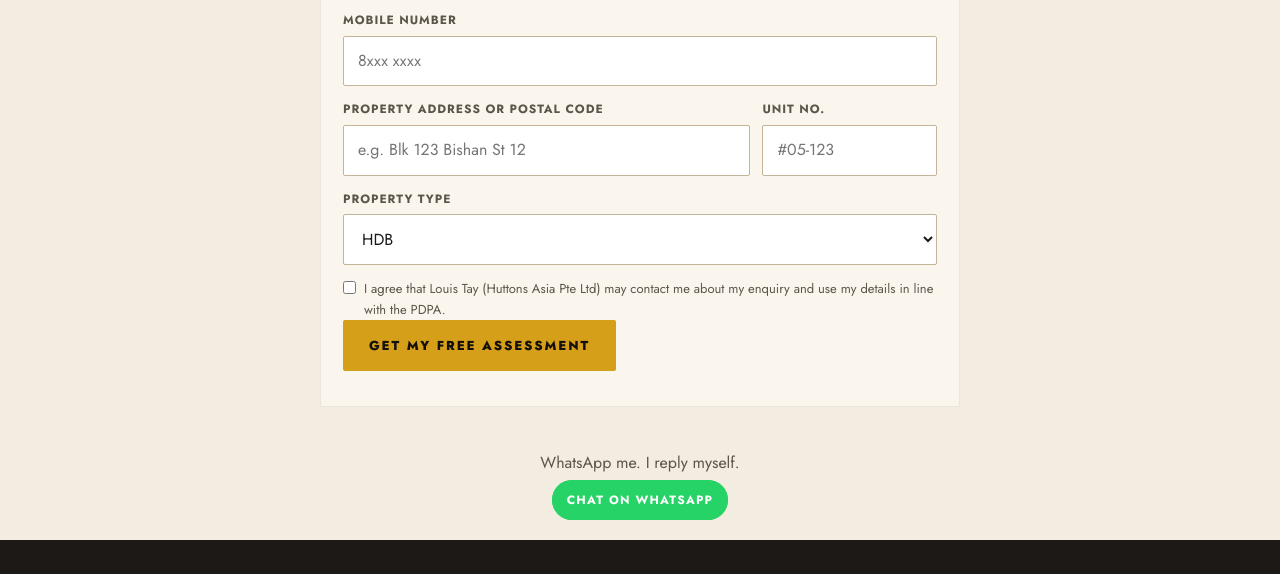
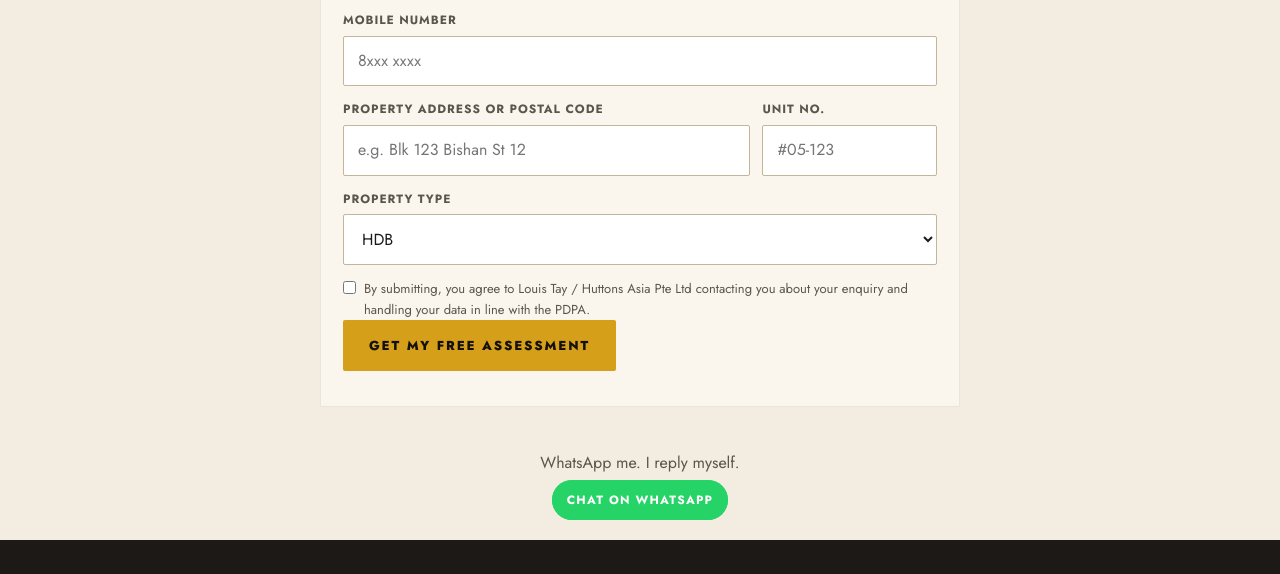
Before and after one commit to louistcc-stack/Keytohome, a plain HTML site: page valuation.html in a window 1280 px wide. Shown: the part 1298-1872 px from the top of the page. Drawn offline with nearby package versions, Linux system fonts and the light colour scheme.

Commit message:
Use one required PDPA consent line on every form.
The box stays unticked until the visitor agrees that Louis Tay and Huttons Asia may contact them about the enquiry.

Co-authored-by: louistcc-stack <louistcc-stack@users.noreply.github.com>

```diff
--- a/valuation.html
+++ b/valuation.html
@@ -65,7 +65,7 @@
 <div class="field"><label for="v-unit">Unit no.</label><input id="v-unit" name="unit" placeholder="#05-123" autocomplete="off"></div>
 </div>
 <div class="field"><label for="v-type">Property type</label><select id="v-type" name="type"><option>HDB</option><option>Condo / EC</option><option>Landed</option><option>Not sure yet</option></select></div>
-<label class="consent"><input type="checkbox" name="consent" required> <span>I agree that Louis Tay (Huttons Asia Pte Ltd) may contact me about my enquiry and use my details in line with the PDPA.</span></label>
+<label class="consent"><input type="checkbox" name="consent" required> <span>By submitting, you agree to Louis Tay / Huttons Asia Pte Ltd contacting you about your enquiry and handling your data in line with the PDPA.</span></label>
 <button class="btn gold" type="submit">Get my free assessment</button>
 <p class="form-note" aria-live="polite"></p>
 </form>
```
Also changed, not shown: contact.html (+1 -1 lines), octa-score.html (+1 -1 lines).
